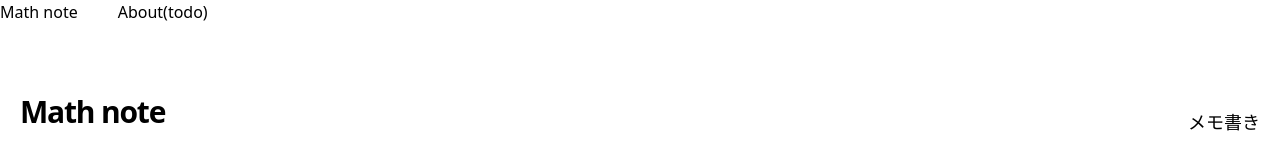
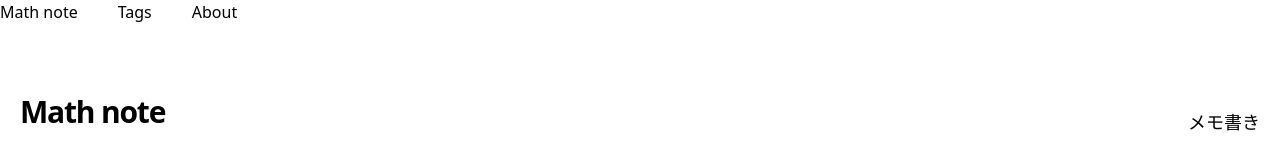
Before and after one commit to nagaokayuji/math-note, a Next.js app: page /about in a window 1280 px wide. Shown: the top 160 px of the page. Built offline with nearby package versions, Linux system fonts and the light colour scheme.

Commit message:
add link to tags

```diff
--- a/components/layout.tsx
+++ b/components/layout.tsx
@@ -1,6 +1,6 @@
 import Footer from "./footer";
 import Meta from "./meta";
-import Link from "next/link";
+import Link from "./Link";
 import path from "../lib/basePath";
 
 type Props = {
@@ -20,11 +20,14 @@ const Layout = ({ preview, children }: Props) => {
       />
       <div className="min-h-screen">
         <nav>
-          <Link href={path("/")}>
+          <Link href={"/"}>
             <a className="pr-10">Math note</a>
           </Link>
-          <Link href={path("/about")}>
-            <a>About(todo)</a>
+          <Link href={"/tags"}>
+            <a className="pr-10">Tags</a>
+          </Link>
+          <Link href={"/about"}>
+            <a className="pr-10">About</a>
           </Link>
         </nav>
         <main>{children}</main>
```
